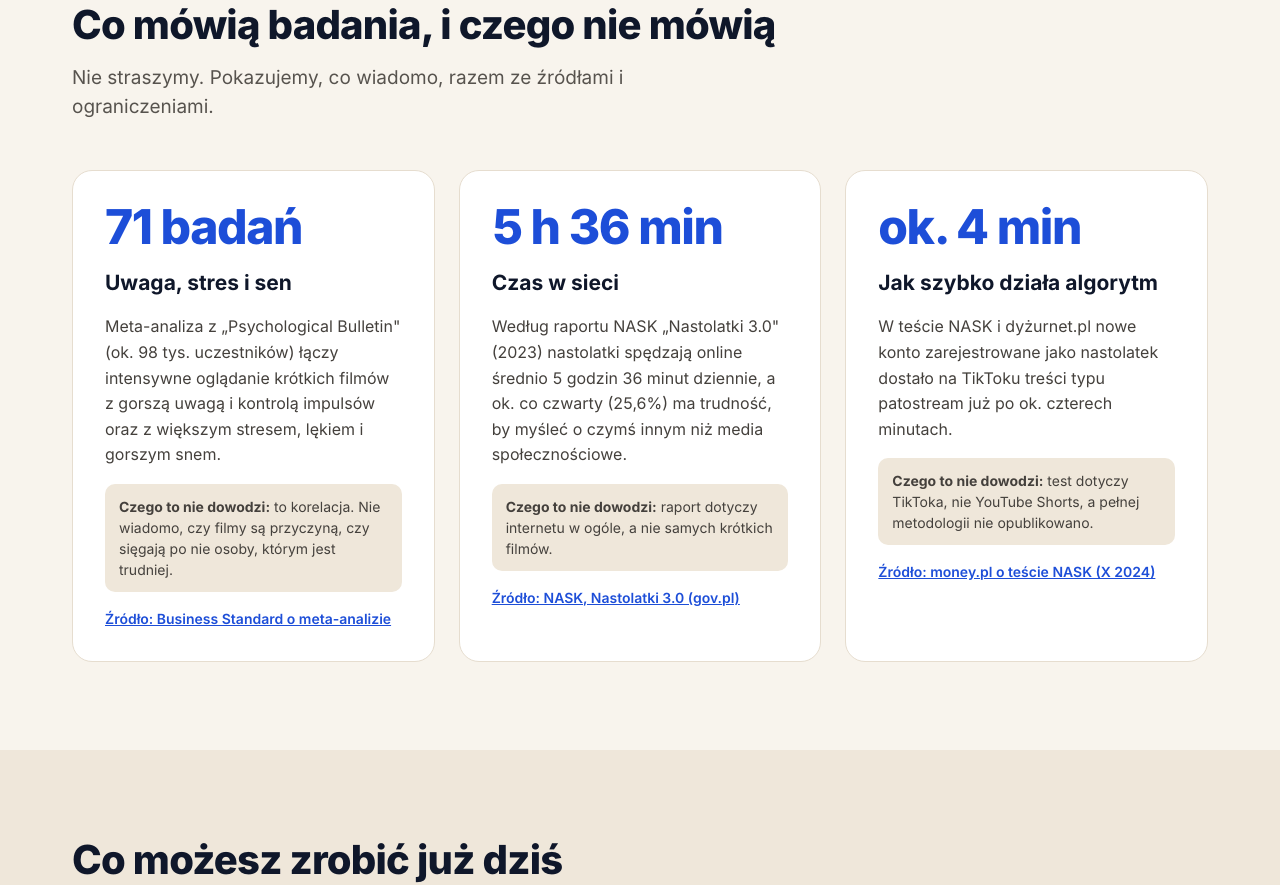
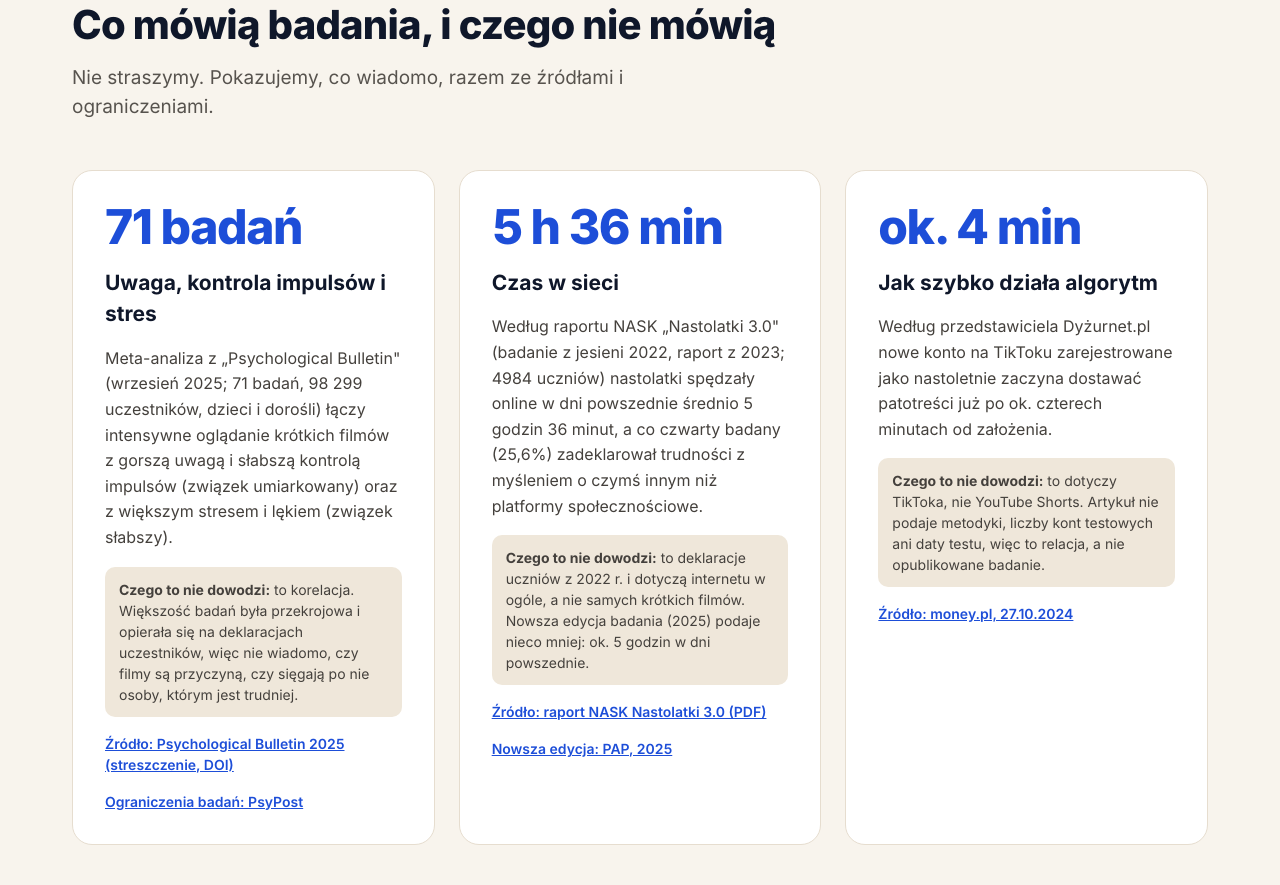
Before and after one commit to safenest-oss/safenest-oss.github.io, a plain HTML site: page pl/index.html in a window 1280 px wide. Shown: the part 1624-2509 px from the top of the page. Drawn offline with Linux system fonts and the light colour scheme.

Commit message:
fix: correct research cards (figures, year, wording) and use primary sources (#11)

```diff
--- a/pl/index.html
+++ b/pl/index.html
@@ -69,18 +69,18 @@
 <section id="fakty"><div class="wrap">
 <div class="section-head"><h2>Co mówią badania, i czego nie mówią</h2><p class="lead sm">Nie straszymy. Pokazujemy, co wiadomo, razem ze źródłami i ograniczeniami.</p></div>
 <div class="grid">
-<article class="card"><div class="stat">71 badań</div><h3>Uwaga, stres i sen</h3>
-<p>Meta-analiza z „Psychological Bulletin" (ok. 98 tys. uczestników) łączy intensywne oglądanie krótkich filmów z gorszą uwagą i kontrolą impulsów oraz z większym stresem, lękiem i gorszym snem.</p>
-<p class="caveat"><strong>Czego to nie dowodzi:</strong> to korelacja. Nie wiadomo, czy filmy są przyczyną, czy sięgają po nie osoby, którym jest trudniej.</p>
-<a class="src" href="https://www.business-standard.com/health/short-video-use-focus-anxiety-cognition-mental-health-study-125112400421_1.html">Źródło: Business Standard o meta-analizie</a></article>
+<article class="card"><div class="stat">71 badań</div><h3>Uwaga, kontrola impulsów i stres</h3>
+<p>Meta-analiza z „Psychological Bulletin" (wrzesień 2025; 71 badań, 98 299 uczestników, dzieci i dorośli) łączy intensywne oglądanie krótkich filmów z gorszą uwagą i słabszą kontrolą impulsów (związek umiarkowany) oraz z większym stresem i lękiem (związek słabszy).</p>
+<p class="caveat"><strong>Czego to nie dowodzi:</strong> to korelacja. Większość badań była przekrojowa i opierała się na deklaracjach uczestników, więc nie wiadomo, czy filmy są przyczyną, czy sięgają po nie osoby, którym jest trudniej.</p>
+<a class="src" href="https://doi.org/10.1037/bul0000498">Źródło: Psychological Bulletin 2025 (streszczenie, DOI)</a> <a class="src" href="https://www.psypost.org/large-meta-analysis-links-tiktok-and-instagram-reels-to-poorer-cognitive-and-mental-health/">Ograniczenia badań: PsyPost</a></article>
 <article class="card"><div class="stat">5 h 36 min</div><h3>Czas w sieci</h3>
-<p>Według raportu NASK „Nastolatki 3.0" (2023) nastolatki spędzają online średnio 5 godzin 36 minut dziennie, a ok. co czwarty (25,6%) ma trudność, by myśleć o czymś innym niż media społecznościowe.</p>
-<p class="caveat"><strong>Czego to nie dowodzi:</strong> raport dotyczy internetu w ogóle, a nie samych krótkich filmów.</p>
-<a class="src" href="https://www.gov.pl/web/baza-wiedzy/mlodziez-w-internecie---raport-nastolatki-31">Źródło: NASK, Nastolatki 3.0 (gov.pl)</a></article>
+<p>Według raportu NASK „Nastolatki 3.0" (badanie z jesieni 2022, raport z 2023; 4984 uczniów) nastolatki spędzały online w dni powszednie średnio 5 godzin 36 minut, a co czwarty badany (25,6%) zadeklarował trudności z myśleniem o czymś innym niż platformy społecznościowe.</p>
+<p class="caveat"><strong>Czego to nie dowodzi:</strong> to deklaracje uczniów z 2022 r. i dotyczą internetu w ogóle, a nie samych krótkich filmów. Nowsza edycja badania (2025) podaje nieco mniej: ok. 5 godzin w dni powszednie.</p>
+<a class="src" href="https://archiwum.nask.pl/download/30/4827/ThinkstatRAPORTnastolatki-30ONLINE.pdf">Źródło: raport NASK Nastolatki 3.0 (PDF)</a> <a class="src" href="https://www.pap.pl/mediaroom/nastolatki-blisko-jedna-piata-doby-spedzaja-w-internecie">Nowsza edycja: PAP, 2025</a></article>
 <article class="card"><div class="stat">ok. 4 min</div><h3>Jak szybko działa algorytm</h3>
-<p>W teście NASK i dyżurnet.pl nowe konto zarejestrowane jako nastolatek dostało na TikToku treści typu patostream już po ok. czterech minutach.</p>
-<p class="caveat"><strong>Czego to nie dowodzi:</strong> test dotyczy TikToka, nie YouTube Shorts, a pełnej metodologii nie opublikowano.</p>
-<a class="src" href="https://www.money.pl/gospodarka/wystarczy-pare-minut-sprawdzili-jak-szybko-trafia-na-patotresci-7086214909729440a.html">Źródło: money.pl o teście NASK (X 2024)</a></article>
+<p>Według przedstawiciela Dyżurnet.pl nowe konto na TikToku zarejestrowane jako nastoletnie zaczyna dostawać patotreści już po ok. czterech minutach od założenia.</p>
+<p class="caveat"><strong>Czego to nie dowodzi:</strong> to dotyczy TikToka, nie YouTube Shorts. Artykuł nie podaje metodyki, liczby kont testowych ani daty testu, więc to relacja, a nie opublikowane badanie.</p>
+<a class="src" href="https://www.money.pl/gospodarka/wystarczy-pare-minut-sprawdzili-jak-szybko-trafia-na-patotresci-7086214909729440a.html">Źródło: money.pl, 27.10.2024</a></article>
 </div></div></section>
 
 <section id="dzialaj" class="alt"><div class="wrap">
```
Also changed, not shown: parents/index.html (+10 -10 lines).
